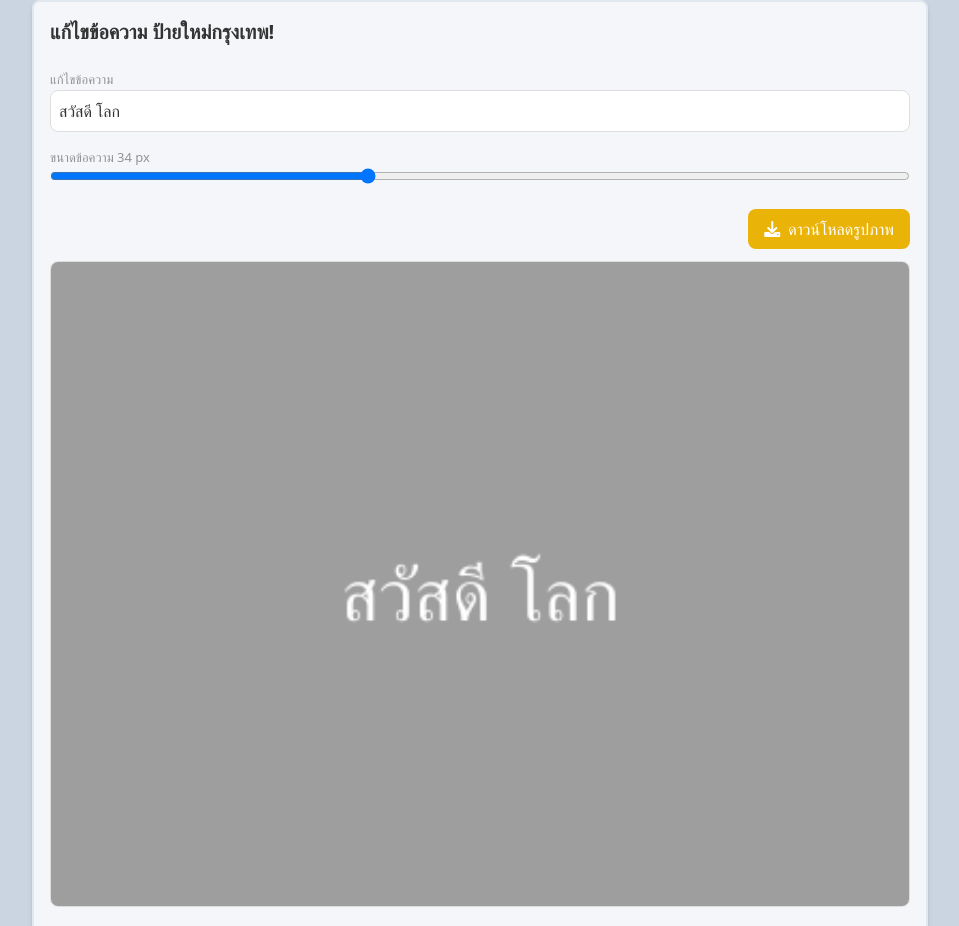
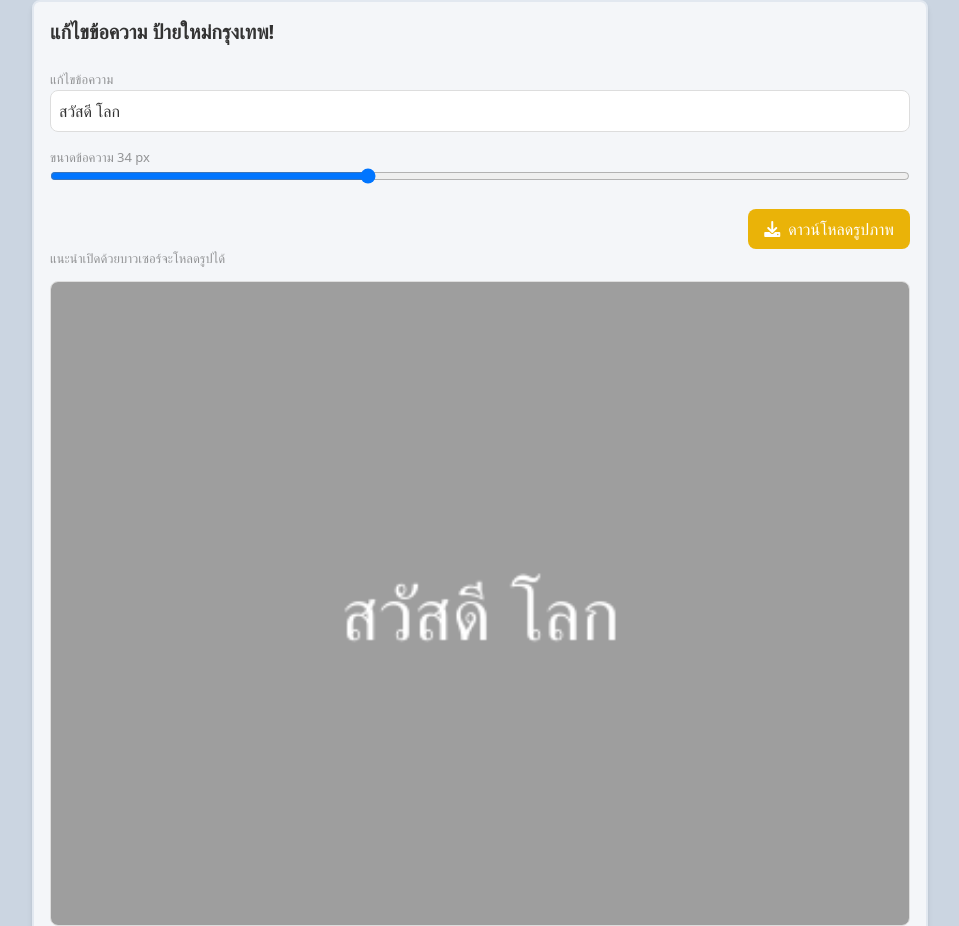
Before and after one commit to xcode9xx/New-sign-Bangkok-Text-Editor, a website: page public/index.html in a window 1280 px wide. Shown: the top 926 px of the page, without its empty margins (160-1119 px from the left). Drawn offline with nearby package versions, Linux system fonts and the light colour scheme.

Commit message:
Update index.html

```diff
--- a/public/index.html
+++ b/public/index.html
@@ -25,6 +25,7 @@
         <div class="flex justify-end ">
             <button onclick="downloadImage()" class="bg-yellow-500 hover:bg-yellow-600 text-white px-4 py-2 rounded-lg"><i class="fas fa-download mr-2"></i>ดาวน์โหลดรูปภาพ</button>
         </div>
+         <p class="text-black/40 text-[13px]">แนะนำเปิดด้วยบาวเซอร์จะโหลดรูปได้</p>
         <div class="relative mb-4 pt-3">
             <canvas id="canvas" class="w-full rounded-lg"></canvas>
         </div>
```
